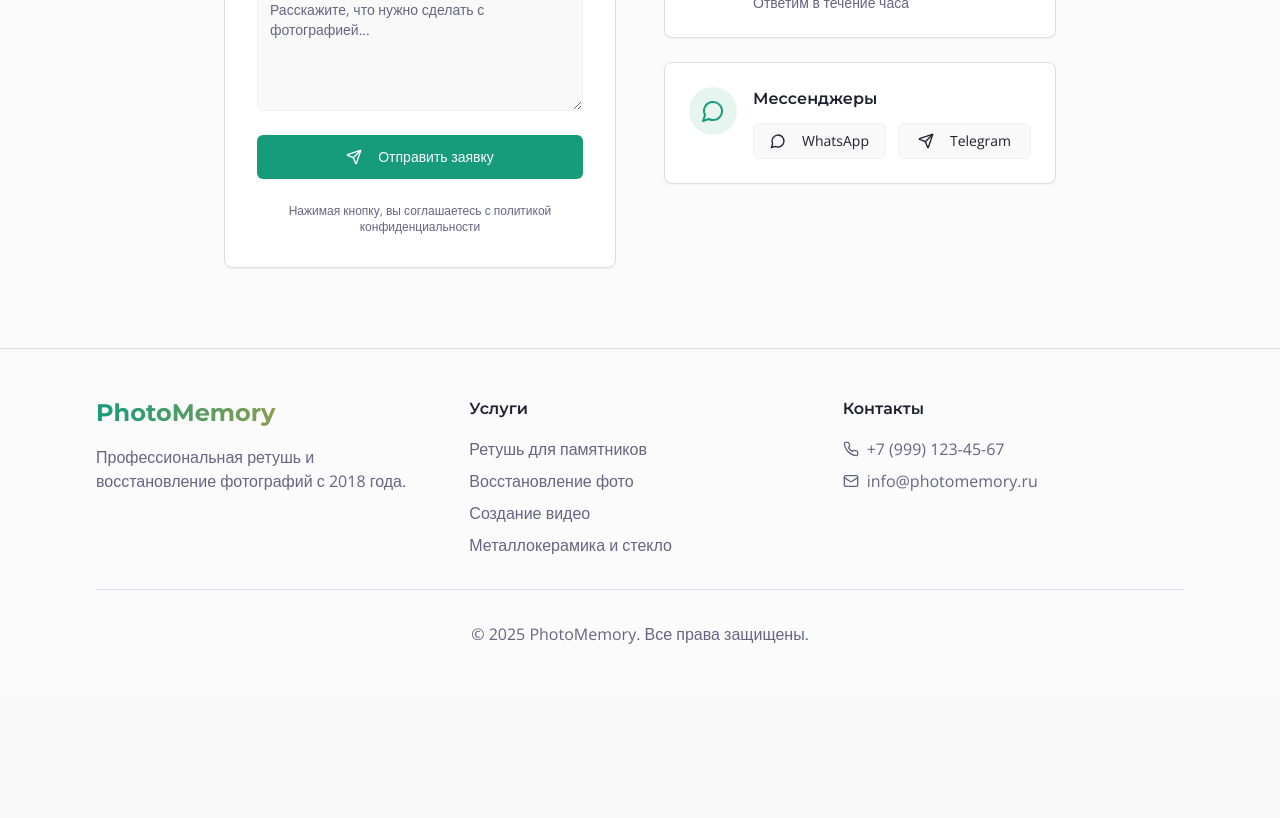
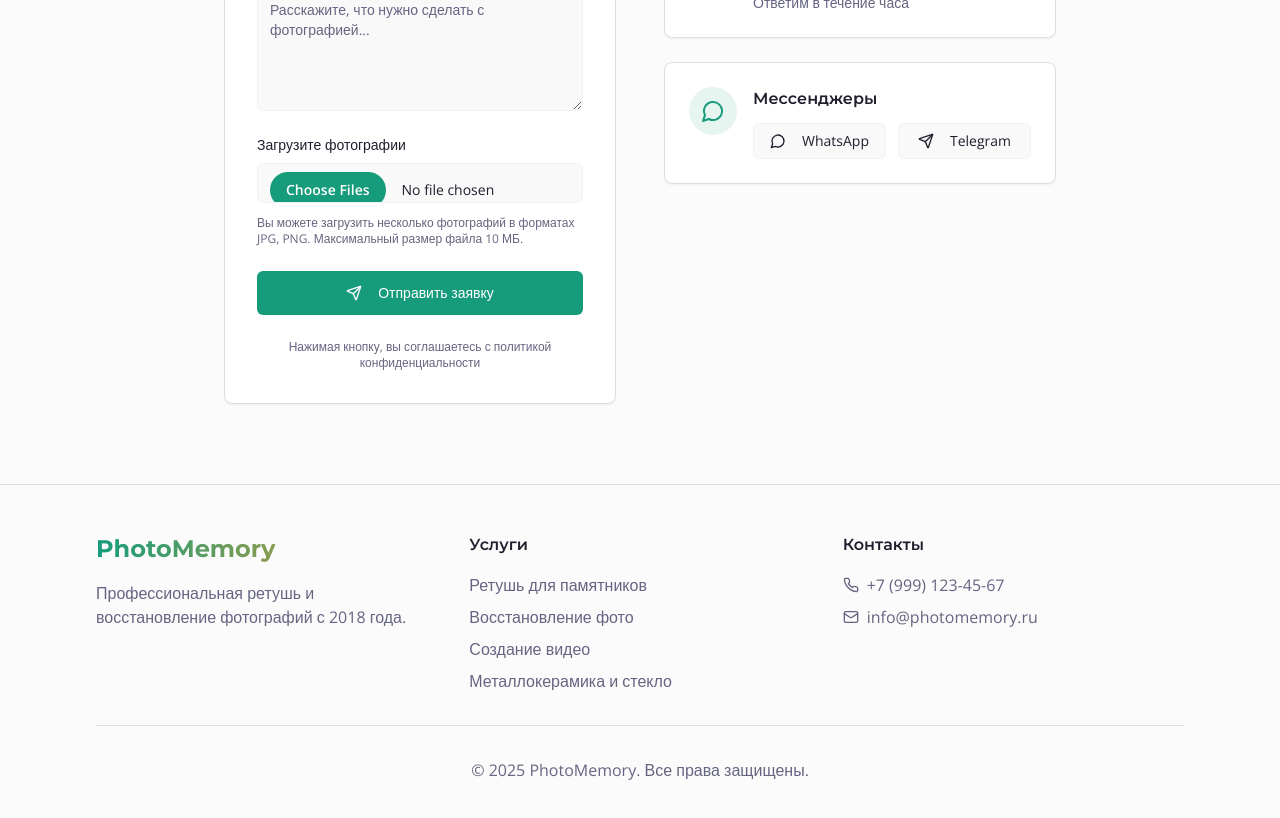
Before and after one commit to pr-poehali-dev/photo-retouching-project, a React (Vite) app: page / in a window 1280 px wide. Shown: the part 5480-6298 px from the top of the page. Before the commit the page ends 6174 px from the top, so only its background shows below. Built offline with nearby package versions, Linux system fonts and the light colour scheme.

Commit message:
feat: добавить загрузку фото клиента

```diff
--- a/src/pages/Index.tsx
+++ b/src/pages/Index.tsx
@@ -11,6 +11,7 @@ import { useToast } from "@/hooks/use-toast";
 const Index = () => {
   const [mobileMenuOpen, setMobileMenuOpen] = useState(false);
   const [formData, setFormData] = useState({ name: "", phone: "", message: "" });
+  const [uploadedFiles, setUploadedFiles] = useState<File[]>([]);
   const { toast } = useToast();
 
   const scrollToSection = (id: string) => {
@@ -24,6 +25,18 @@ const Index = () => {
       description: "Мы свяжемся с вами в течение 30 минут",
     });
     setFormData({ name: "", phone: "", message: "" });
+    setUploadedFiles([]);
+  };
+
+  const handleFileChange = (e: React.ChangeEvent<HTMLInputElement>) => {
+    if (e.target.files) {
+      const files = Array.from(e.target.files);
+      setUploadedFiles(prev => [...prev, ...files]);
+    }
+  };
+
+  const removeFile = (index: number) => {
+    setUploadedFiles(prev => prev.filter((_, i) => i !== index));
   };
 
   return (
@@ -423,6 +436,43 @@ const Index = () => {
                       className="w-full min-h-[120px]"
                     />
                   </div>
+                  <div>
+                    <label className="block text-sm font-medium mb-2">Загрузите фотографии</label>
+                    <div className="space-y-3">
+                      <div className="relative">
+                        <Input
+                          type="file"
+                          accept="image/*"
+                          multiple
+                          onChange={handleFileChange}
+                          className="w-full cursor-pointer file:mr-4 file:py-2 file:px-4 file:rounded-full file:border-0 file:text-sm file:font-semibold file:bg-primary file:text-primary-foreground hover:file:bg-primary/90"
+                        />
+                      </div>
+                      {uploadedFiles.length > 0 && (
+                        <div className="space-y-2">
+                          {uploadedFiles.map((file, index) => (
+                            <div key={index} className="flex items-center justify-between p-3 bg-muted rounded-lg">
+                              <div className="flex items-center gap-3">
+                                <Icon name="Image" size={20} className="text-primary" />
+                                <span className="text-sm font-medium truncate max-w-[200px]">{file.name}</span>
+                                <span className="text-xs text-muted-foreground">({(file.size / 1024 / 1024).toFixed(2)} МБ)</span>
+                              </div>
+                              <button
+                                type="button"
+                                onClick={() => removeFile(index)}
+                                className="text-destructive hover:text-destructive/80 transition-colors"
+                              >
+                                <Icon name="X" size={18} />
+                              </button>
+                            </div>
+                          ))}
+                        </div>
+                      )}
+                      <p className="text-xs text-muted-foreground">
+                        Вы можете загрузить несколько фотографий в форматах JPG, PNG. Максимальный размер файла 10 МБ.
+                      </p>
+                    </div>
+                  </div>
                   <Button type="submit" className="w-full bg-primary hover:bg-primary/90" size="lg">
                     <Icon name="Send" size={20} className="mr-2" />
                     Отправить заявку
```
